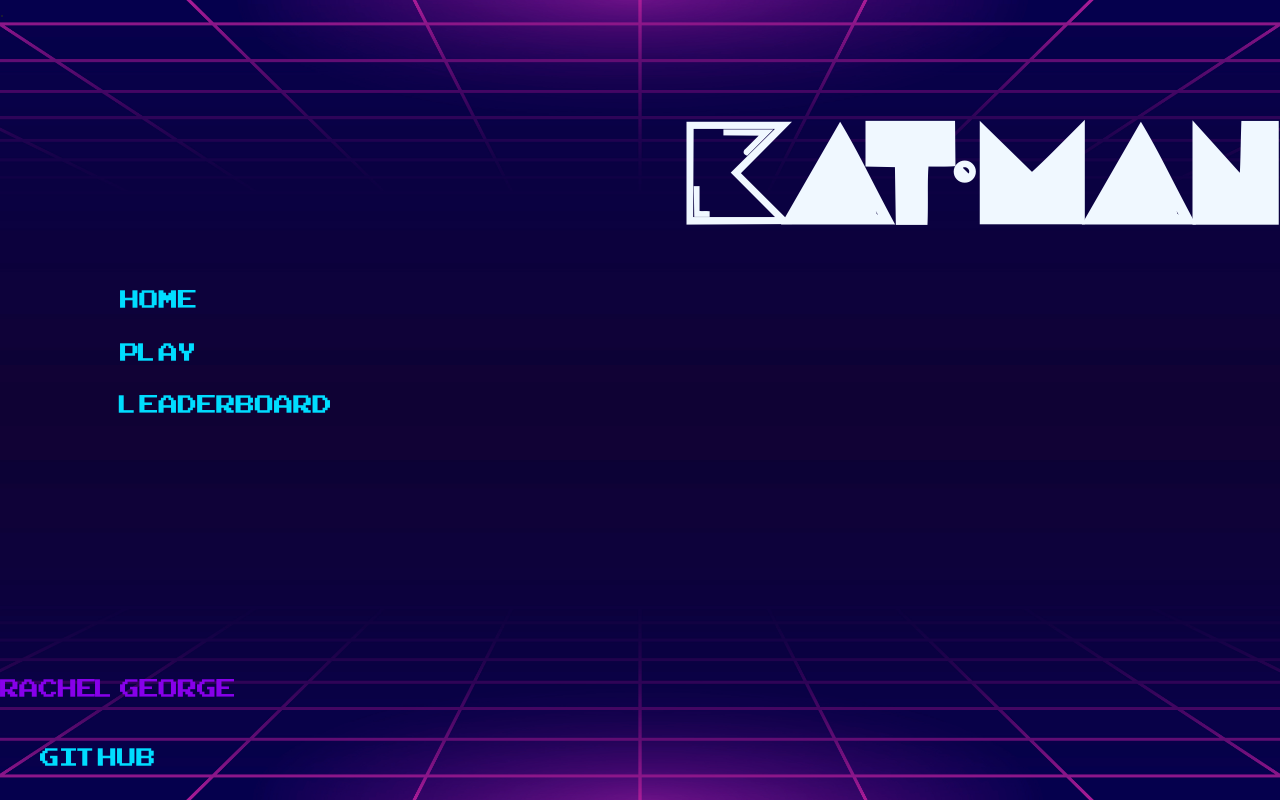
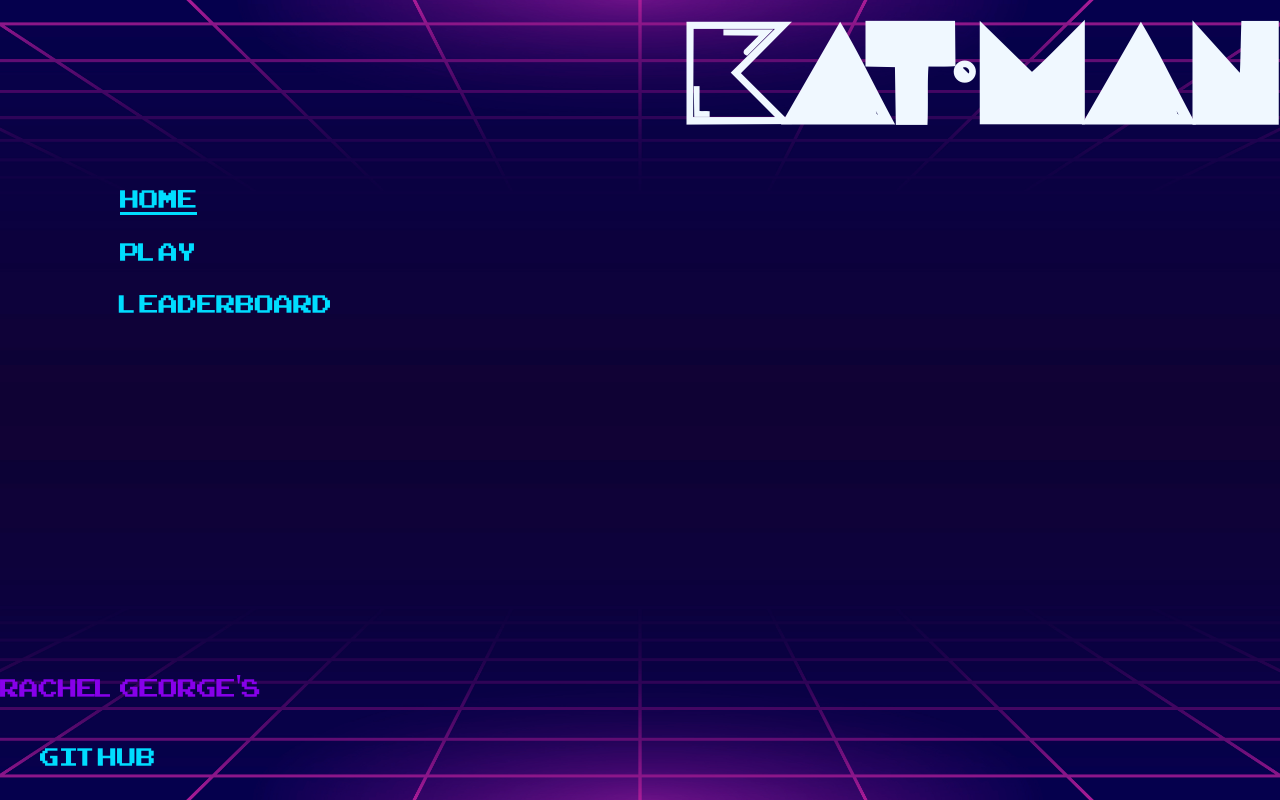
Before and after one commit to rachelstans/startup, a plain HTML site: page index.html in a window 1280 px wide. Drawn offline with nearby package versions, Linux system fonts and the light colour scheme.

Commit message:
made minor changes to text

```diff
--- a/index.html
+++ b/index.html
@@ -12,25 +12,22 @@
     <!-- maybe add an icon later -->
    </head>
    <body>
-    <header>
-        <div>.</div>
-    </header>
     <main>
         <section>
             <h1>Kat-man</h1>
         </section>
         <section>
             <nav>
-                    <menu>
-                    <li><a href="index.html">Home</a></li>
-                    <li><a href="login.html">Play</a></li>
-                    <li><a href="leaderboard.html">Leaderboard</a></li>
-                    </menu>
+                <menu>
+                <li><a href="index.html"><u>Home</u></a></li>
+                <li><a href="login.html">Play</a></li>
+                <li><a href="leaderboard.html">Leaderboard</a></li>
+                </menu>
             </nav>
         <section>
     </main>
     <footer>
-        <p>Rachel George</p>
+        <p>Rachel George's</p>
         <p><a href="https://github.com/rachelstans/startup.git">Github</a></p>
     </footer>
    </body>
```
